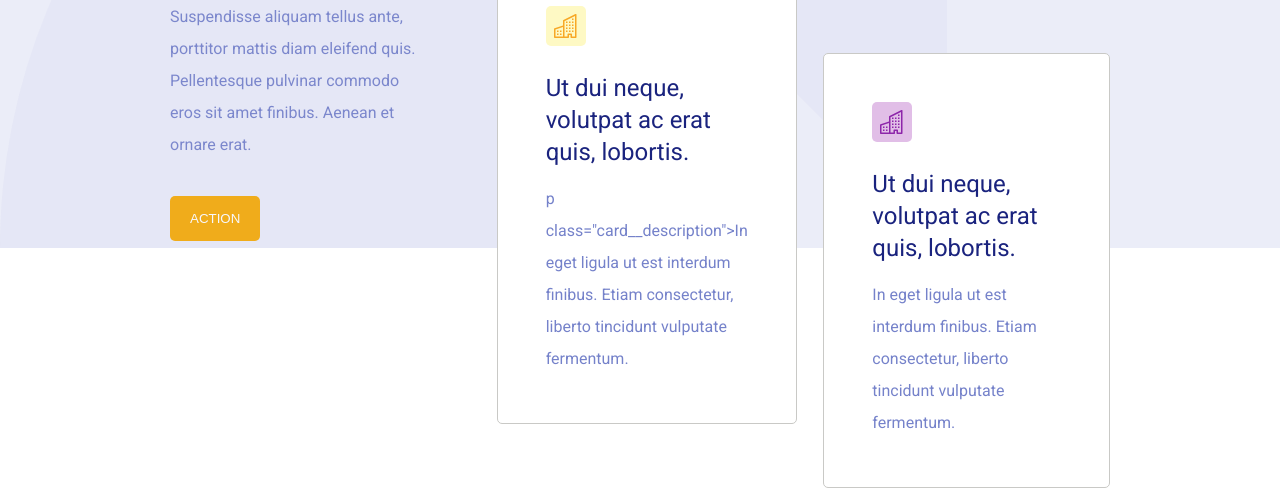
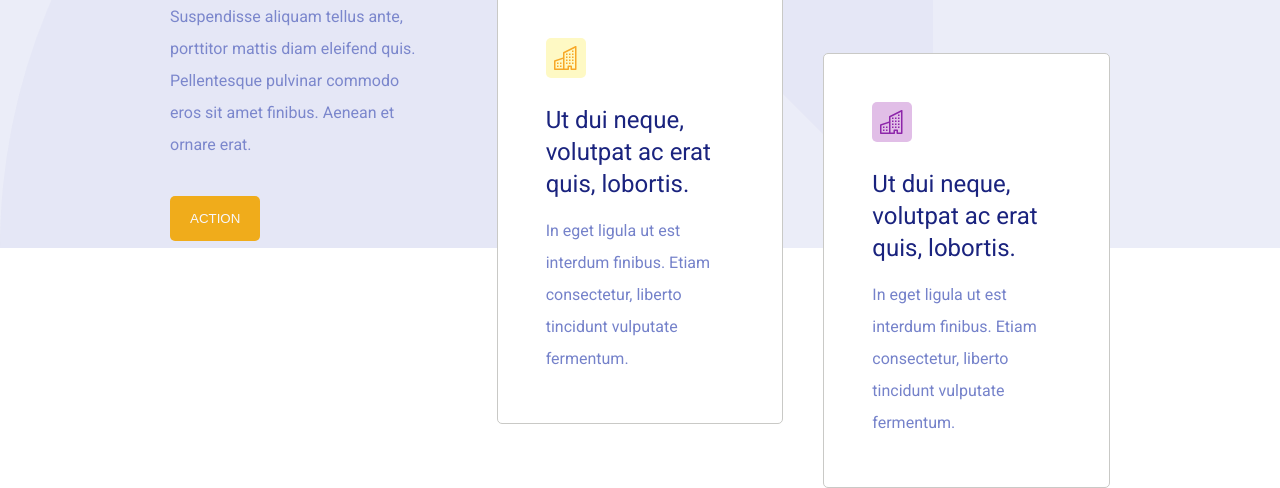
Before and after one commit to AnnaPawlik/requirement-task-1, a website: page index.html in a window 1280 px wide. Shown: the part 552-1040 px from the top of the page. Drawn offline with Linux system fonts and the light colour scheme.

Commit message:
Update index.html

```diff
--- a/index.html
+++ b/index.html
@@ -43,7 +43,7 @@
                 </svg>
               </div>
               <h2 class="card__title">Ut dui neque, volutpat ac erat quis, lobortis.</h2>
-                p class="card__description">In eget ligula ut est interdum finibus.
+                <p class="card__description">In eget ligula ut est interdum finibus.
                 Etiam consectetur, liberto
                 tincidunt vulputate fermentum.
               </p>
```
